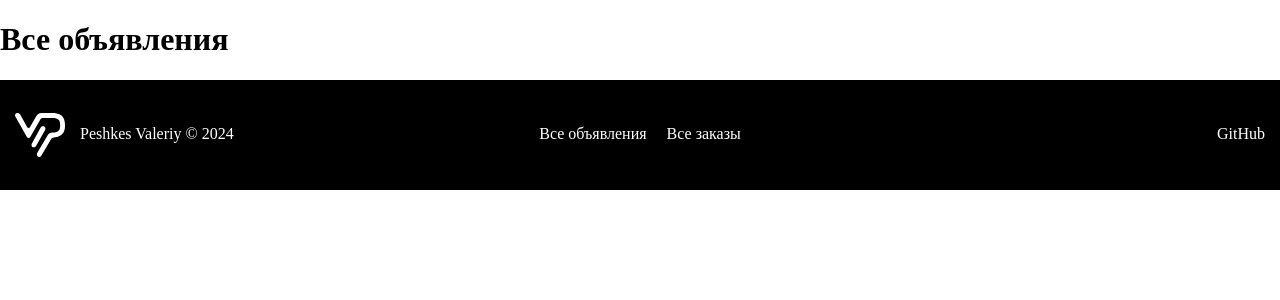
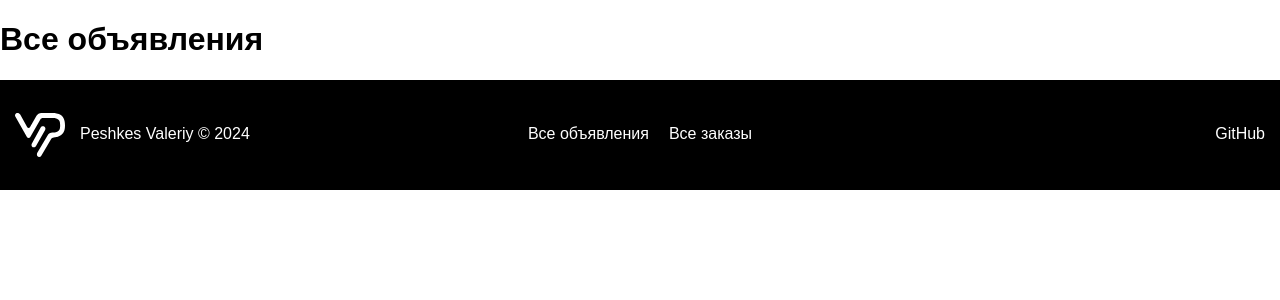
Before and after one commit to Peshkes/avito-vite-personal-account, a React (Vite) app: page / in a window 1280 px wide. Shown: the top 300 px of the page. Built offline with nearby package versions, Linux system fonts and the light colour scheme.

Commit message:
Added app styles

```diff
--- a/src/app/index.css
+++ b/src/app/index.css
@@ -1 +1,12 @@
 @import "normalize.css";
+
+.app {
+    display: flex;
+    flex-direction: column;
+    min-height: 100vh;
+    font-family: 'Manrope', Manrope, sans-serif;
+}
+
+main{
+    flex: 1;
+}
```
